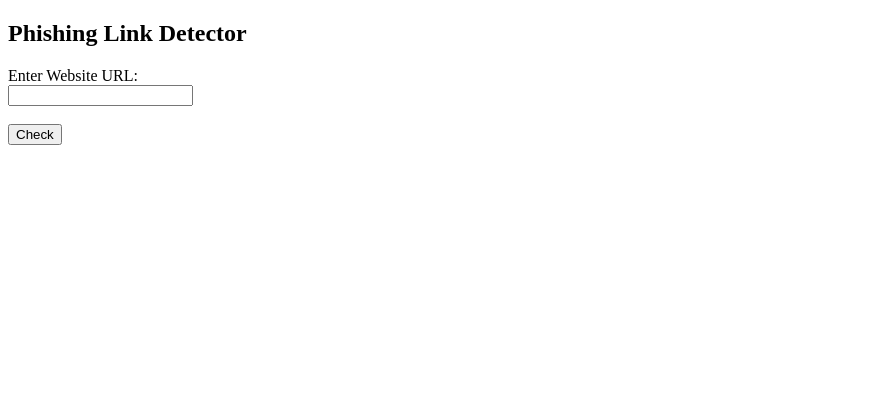
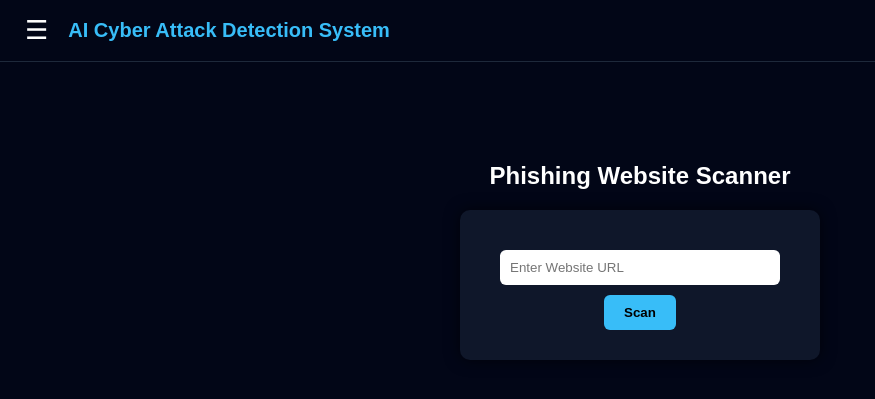
Before and after one commit to ayushbehere21-byte/cyber-attack-detection, a Flask app: page /phishing in a window 1280 px wide. Shown: the top 399 px of the page, without its empty margins (0-875 px from the left). Run offline with Flask 3, Linux system fonts and the light colour scheme.

Commit message:
Update phishing.html

```diff
--- a/templates/phishing.html
+++ b/templates/phishing.html
@@ -1,25 +1,166 @@
 <!DOCTYPE html>
 <html>
 <head>
-<title>Phishing Detector</title>
+
+<title>Phishing Scanner</title>
+
+<style>
+
+body{
+margin:0;
+font-family:Arial;
+background:#020617;
+color:white;
+}
+
+/* TOPBAR */
+
+.topbar{
+display:flex;
+align-items:center;
+padding:15px 25px;
+background:#020617;
+border-bottom:1px solid #1e293b;
+}
+
+.menu-icon{
+font-size:26px;
+cursor:pointer;
+}
+
+.title{
+margin-left:20px;
+font-size:20px;
+font-weight:bold;
+color:#38bdf8;
+}
+
+/* SIDEBAR */
+
+.sidebar{
+height:100%;
+width:0;
+position:fixed;
+top:0;
+left:0;
+background:#0f172a;
+overflow-x:hidden;
+transition:0.3s;
+padding-top:60px;
+}
+
+.sidebar a{
+padding:12px 30px;
+display:block;
+color:white;
+text-decoration:none;
+font-size:18px;
+}
+
+.sidebar a:hover{
+background:#1e293b;
+}
+
+/* FORM */
+
+.container{
+text-align:center;
+margin-top:100px;
+}
+
+form{
+background:#0f172a;
+display:inline-block;
+padding:30px;
+border-radius:10px;
+box-shadow:0 0 15px rgba(0,0,0,0.6);
+}
+
+input{
+padding:10px;
+margin:10px;
+width:260px;
+border:none;
+border-radius:6px;
+}
+
+button{
+padding:10px 20px;
+border:none;
+border-radius:6px;
+background:#38bdf8;
+color:black;
+font-weight:bold;
+cursor:pointer;
+}
+
+button:hover{
+background:#0ea5e9;
+}
+
+.result{
+margin-top:20px;
+font-size:18px;
+}
+
+</style>
+
+<script>
+
+function openMenu(){
+document.getElementById("menu").style.width="250px";
+}
+
+function closeMenu(){
+document.getElementById("menu").style.width="0";
+}
+
+</script>
+
 </head>
 
 <body>
 
-<h2>Phishing Link Detector</h2>
+<div id="menu" class="sidebar">
+
+<a href="javascript:void(0)" onclick="closeMenu()">✖ Close</a>
+
+<a href="/">Home</a>
+<a href="/login">Login Attack Test</a>
+<a href="/phishing">Phishing Scanner</a>
+<a href="/admin">Admin Dashboard</a>
+
+</div>
+
+<div class="topbar">
+
+<span class="menu-icon" onclick="openMenu()">☰</span>
+
+<span class="title">
+AI Cyber Attack Detection System
+</span>
+
+</div>
+
+<div class="container">
+
+<h2>Phishing Website Scanner</h2>
 
 <form method="POST">
 
-Enter Website URL:<br>
-<input type="text" name="url"><br><br>
+<div>
+<input type="text" name="url" placeholder="Enter Website URL">
+</div>
 
-<input type="submit" value="Check">
+<button type="submit">Scan</button>
 
 </form>
 
-{% if result %}
-<h3>{{ result }}</h3>
-{% endif %}
+<div class="result">
+{{ result }}
+</div>
+
+</div>
 
 </body>
 </html>
```
